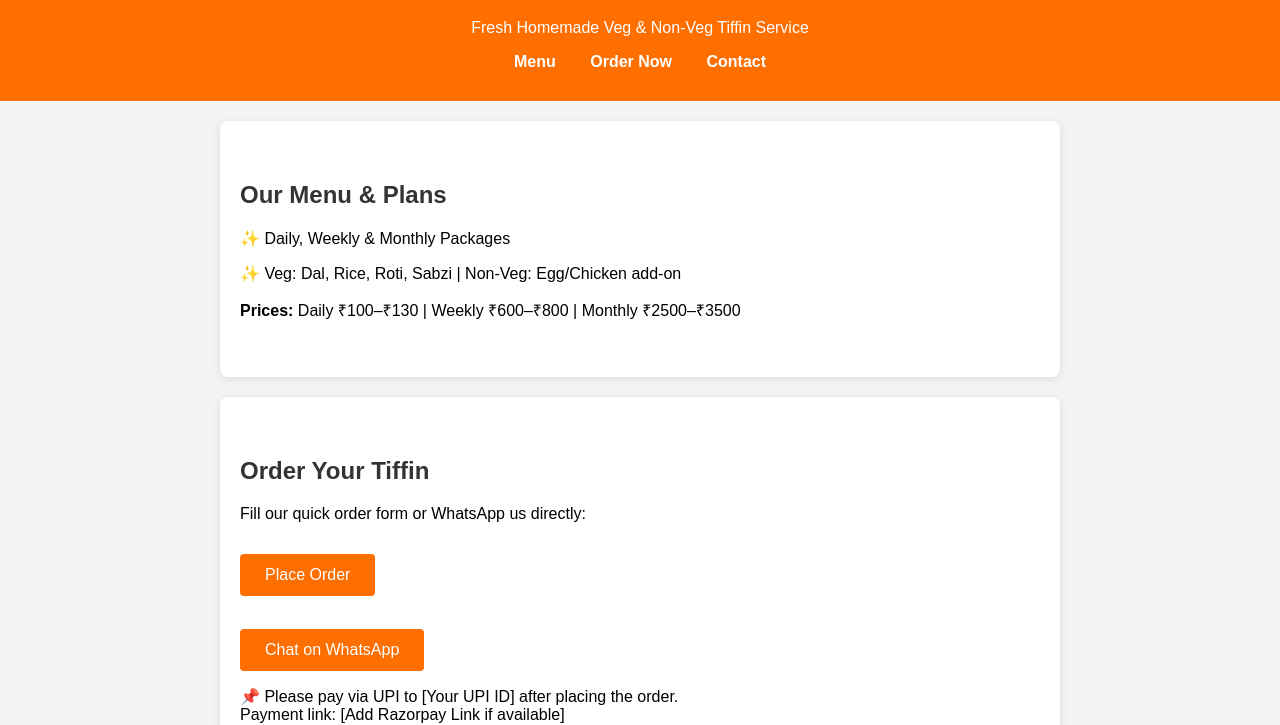
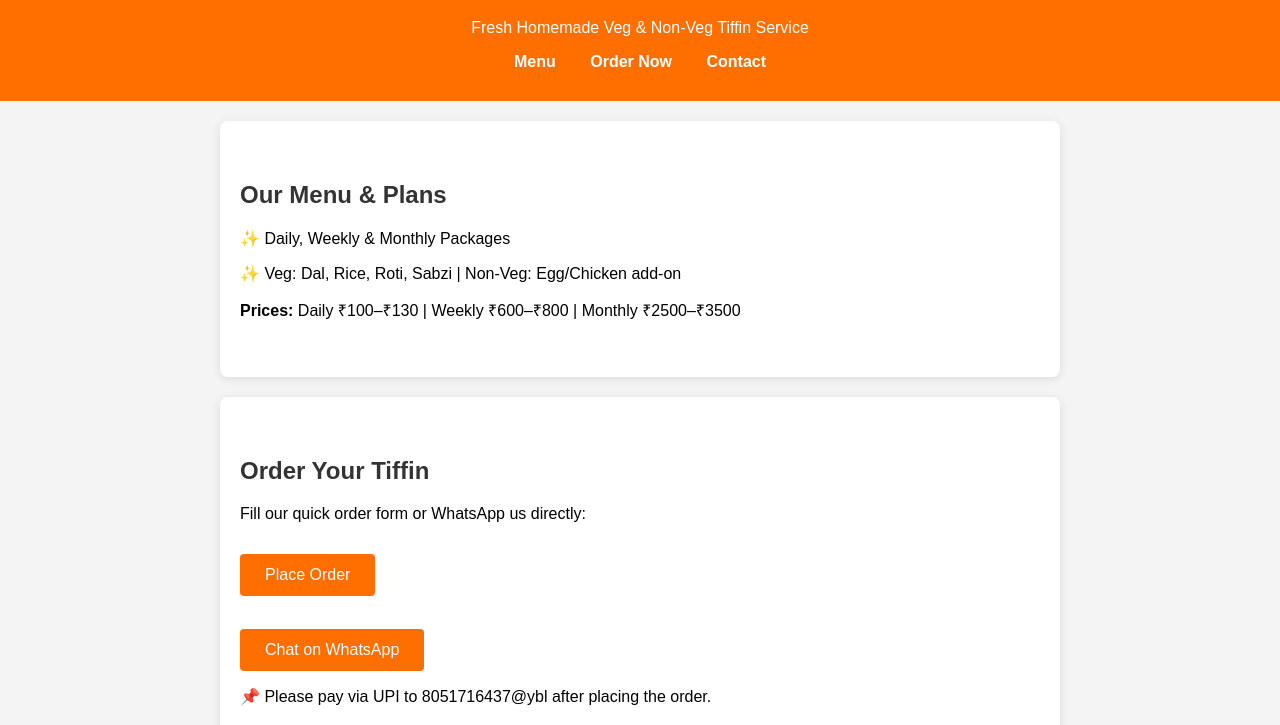
Before and after one commit to NITISH2019/startup-homechef-tiffin-service, a plain HTML site: page index.html in a window 1280 px wide. Shown: the part 91-816 px from the top of the page. Drawn offline with Linux system fonts and the light colour scheme.

Commit message:
Update index.html

```diff
--- a/index.html
+++ b/index.html
@@ -39,8 +39,8 @@
     <a class="button" href="https://docs.google.com/forms/d/13pmQBLTlBCSwtR9Y4zeJrbDTOlXAy7LQuudofuyb7sY" target="_blank">Place Order</a>
     <br><br>
     <a class="button" href="https://wa.me/918051716437" target="_blank">Chat on WhatsApp</a>
-    <p>📌 Please pay via UPI to [Your UPI ID] after placing the order.<br>
-    Payment link: [Add Razorpay Link if available]</p>
+    <p>📌 Please pay via UPI to 8051716437@ybl after placing the order.<br>
+    </p>
   </section>
 
   <section id="contact">
```
